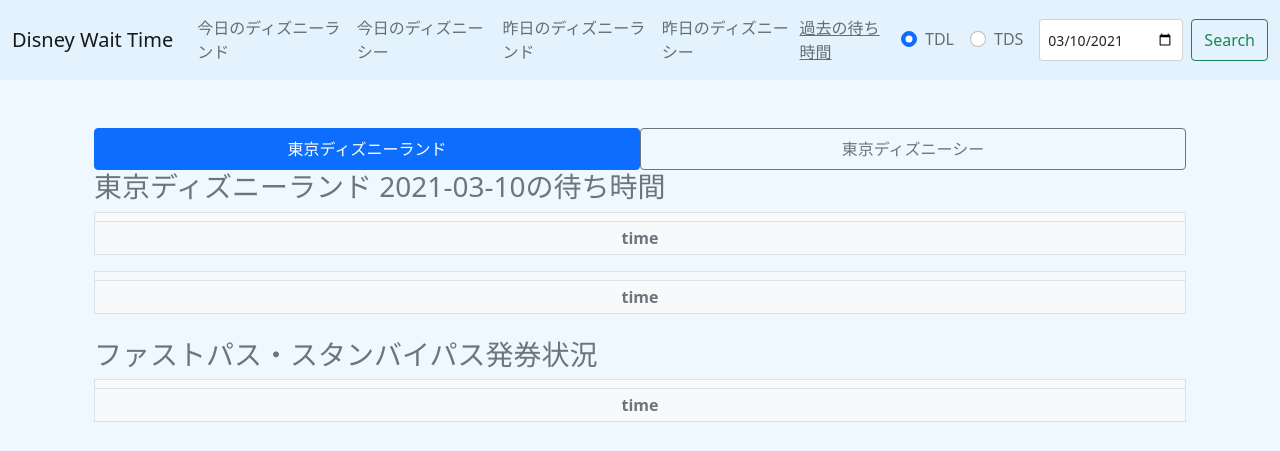
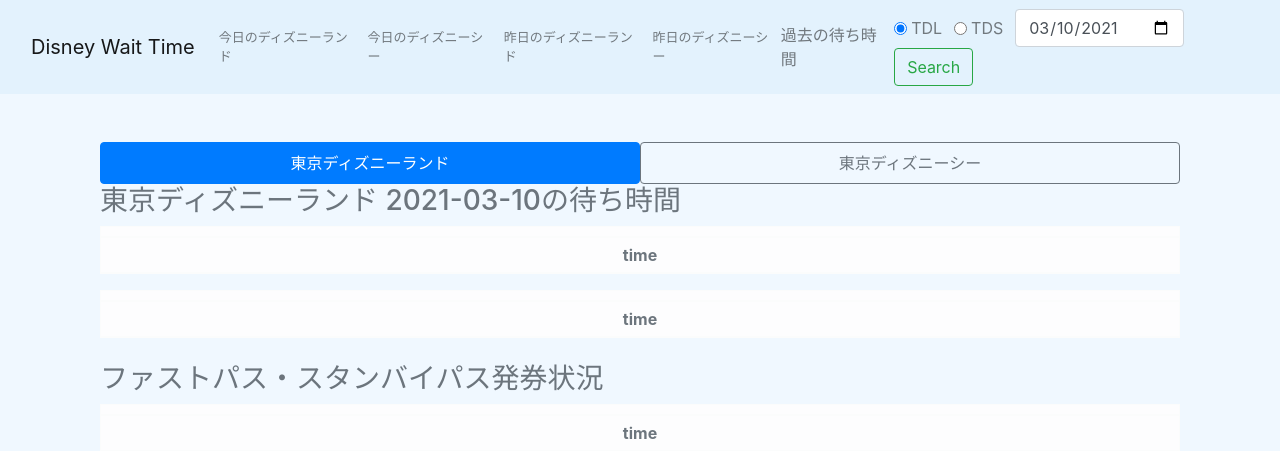
Before and after one commit to 3moonet/disney_wait_time_flask, a Flask app: page /tdl/2021-03-10 in a window 1280 px wide. Shown: the top 451 px of the page. Run offline with Flask 2, Linux system fonts and the light colour scheme; data comes from the database, SQL or seed files in the repository; lists and menus that the app fills with data are empty; some libraries are stand-ins or nearby versions.

Commit message:
[Update] templates navbar

```diff
--- a/main/templates/admin.html
+++ b/main/templates/admin.html
@@ -5,7 +5,10 @@
     <nav class="navbar navbar-expand-lg navbar-light" style="background-color: #e3f2fd;">
         <div class="container-fluid">
             <a class="navbar-brand" href="/">Disney Wait Time</a>
-            <div class="collapse navbar-collapse" id="navbarSupportedContent">
+            <button class="navbar-toggler" type="button" data-toggle="collapse" data-target="#navbarToggler" aria-controls="navbarToggler" aria-expanded="false" aria-label="Toggle navigation">
+                <span class="navbar-toggler-icon"></span>
+            </button>
+            <div class="collapse navbar-collapse" id="navbarToggler">
                 <a class="navbar-text me-2" href="/attractions">管理者ページ</a>
                 <ul class="navbar-nav me-auto mb-2 mb-lg-0">
                     <li class="nav-item">
--- a/main/templates/base.html
+++ b/main/templates/base.html
@@ -4,7 +4,7 @@
     <meta charset="UTF-8">
     <meta http-equiv="X-UA-Compatible" content="IE=edge">
     <meta name="viewport" content="width=device-width, initial-scale=1.0">
-    <link rel="stylesheet" href="{{url_for('static',filename='css/bootstrap.min.css')}}">
+    <link rel="stylesheet" href="https://stackpath.bootstrapcdn.com/bootstrap/4.2.1/css/bootstrap.min.css" integrity="sha384-GJzZqFGwb1QTTN6wy59ffF1BuGJpLSa9DkKMp0DgiMDm4iYMj70gZWKYbI706tWS" crossorigin="anonymous">
     {% block title %}{% endblock %}
 </head>
 
@@ -18,5 +18,9 @@
     <footer>
         <a href="/attractions">管理者ページ</a>
     </footer>
+
+    <script src="https://code.jquery.com/jquery-3.3.1.slim.min.js" integrity="sha384-q8i/X+965DzO0rT7abK41JStQIAqVgRVzpbzo5smXKp4YfRvH+8abtTE1Pi6jizo" crossorigin="anonymous"></script>
+    <script src="https://cdnjs.cloudflare.com/ajax/libs/popper.js/1.14.6/umd/popper.min.js" integrity="sha384-wHAiFfRlMFy6i5SRaxvfOCifBUQy1xHdJ/yoi7FRNXMRBu5WHdZYu1hA6ZOblgut" crossorigin="anonymous"></script>
+    <script src="https://stackpath.bootstrapcdn.com/bootstrap/4.2.1/js/bootstrap.min.js" integrity="sha384-B0UglyR+jN6CkvvICOB2joaf5I4l3gm9GU6Hc1og6Ls7i6U/mkkaduKaBhlAXv9k" crossorigin="anonymous"></script>
 </body>
 </html>
--- a/main/templates/daily.html
+++ b/main/templates/daily.html
@@ -9,8 +9,11 @@
     <nav class="navbar navbar-expand-lg navbar-light" style="background-color: #e3f2fd;">
         <div class="container-fluid">
             <a class="navbar-brand" href="/">Disney Wait Time</a>
-            <div class="collapse navbar-collapse" id="navbarSupportedContent">
-                <ul class="navbar-nav me-auto mb-2 mb-lg-0">
+            <button class="navbar-toggler" type="button" data-toggle="collapse" data-target="#navbarToggler" aria-controls="navbarToggler" aria-expanded="false" aria-label="Toggle navigation">
+                <span class="navbar-toggler-icon"></span>
+            </button>
+            <div class="collapse navbar-collapse" id="navbarToggler">
+                <ul class="navbar-nav mr-auto mt-2 mt-lg-0" style="font-size: small;">
                     <li class="nav-item">
                         <a class="nav-link" href="/tdl/today">今日のディズニーランド</a>
                     </li>
@@ -24,8 +27,8 @@
                         <a class="nav-link" href="/tds/yesterday">昨日のディズニーシー</a>
                     </li>
                 </ul>
-                <a class="navbar-text me-2">過去の待ち時間</a>
-                <form class="d-flex" action="/search" method="POST">
+                <span class="navbar-text mr-sm-2">過去の待ち時間</span>
+                <form class="form-inline" action="/search" method="POST">
                     <div class="form-check form-check-inline navbar-text">
                         {% if park == '東京ディズニーランド' %}
                         <input class="form-check-input" type="radio" name="park" id="inlineRadio1" checked='checked' value="tdl">
@@ -42,7 +45,7 @@
                         {% endif %}
                         <label class="form-check-label" for="inlineRadio2">TDS</label>
                     </div>
-                    <input class="form-control form-control-sm me-2" type="date" name="date" required value="{{date_time.strftime('%Y-%m-%d')}}">
+                    <input class="form-control mr-sm-2" type="date" name="date" required value="{{date_time.strftime('%Y-%m-%d')}}">
                     <button class="btn btn-outline-success" type="submit">Search</button>
                 </form>
             </div>
```
